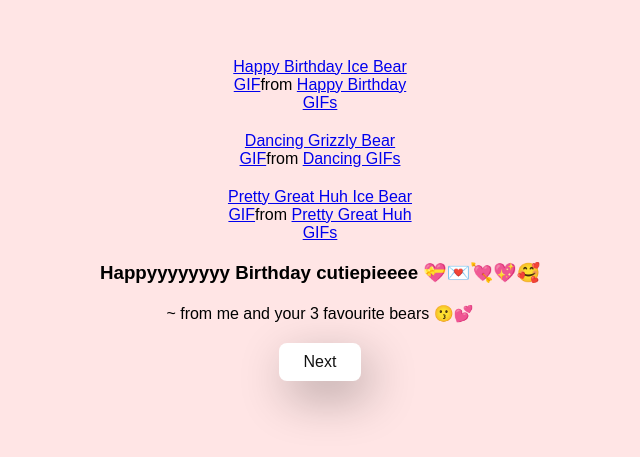
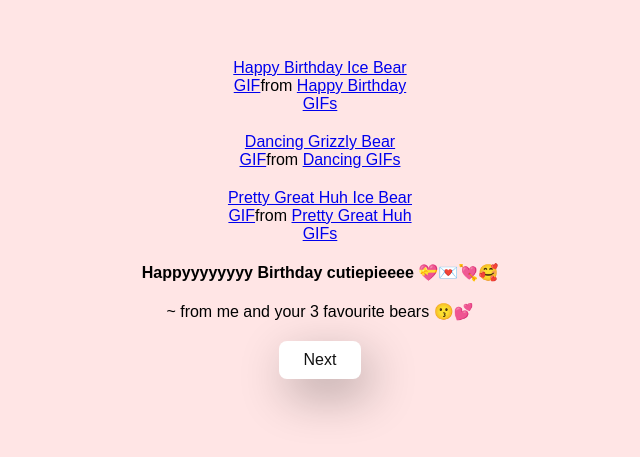
Before and after one commit to milind021/Bday, a plain HTML site: page index.html in a window 1280 px wide. Shown: the part 181-638 px from the top of the page, without its empty margins (320-960 px from the left). Drawn offline with Linux system fonts and the light colour scheme; a script that the page names is missing.

Commit message:
Update index.html

```diff
--- a/index.html
+++ b/index.html
@@ -13,7 +13,7 @@
      <div class="tenor-gif-embed" data-postid="8206538418288652324" data-share-method="host" data-aspect-ratio="1.76596" data-width="100%"><a href="https://tenor.com/view/happy-birthday-ice-bear-we-bare-bears-best-wishes-hbd-gif-8206538418288652324">Happy Birthday Ice Bear GIF</a>from <a href="https://tenor.com/search/happy+birthday-gifs">Happy Birthday GIFs</a></div> <script type="text/javascript" async src="https://tenor.com/embed.js"></script>
       <div class="tenor-gif-embed" data-postid="16296016280214233093" data-share-method="host" data-aspect-ratio="1.76596" data-width="100%"><a href="https://tenor.com/view/dancing-grizzly-bear-panda-bear-ice-bear-we-bare-bears-gif-16296016280214233093">Dancing Grizzly Bear GIF</a>from <a href="https://tenor.com/search/dancing-gifs">Dancing GIFs</a></div> <script type="text/javascript" async src="https://tenor.com/embed.js"></script>
       <div class="tenor-gif-embed" data-postid="9819460993651257522" data-share-method="host" data-aspect-ratio="1.76596" data-width="100%"><a href="https://tenor.com/view/pretty-great-huh-ice-bear-grizzly-bear-that%27s-good-pretty-awesome-gif-9819460993651257522">Pretty Great Huh Ice Bear GIF</a>from <a href="https://tenor.com/search/pretty+great+huh-gifs">Pretty Great Huh GIFs</a></div> <script type="text/javascript" async src="https://tenor.com/embed.js"></script>
-      <h3>Happyyyyyyyy Birthday cutiepieeee 💝💌💘💖🥰</h3>
+      <h4>Happyyyyyyyy Birthday cutiepieeee 💝💌💘🥰</h4>
       <p>~ from me and your 3 favourite bears 😗💕</p>
 
       <div class="btn">
```
